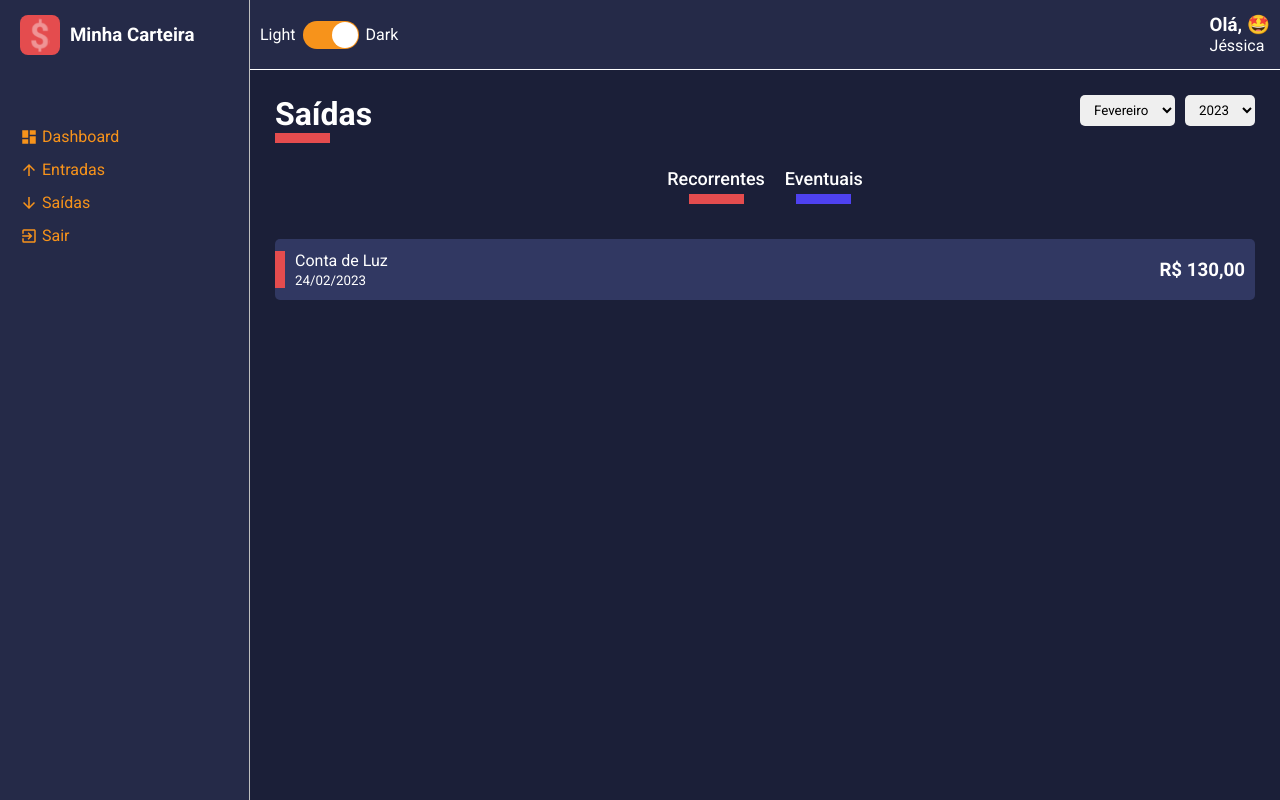
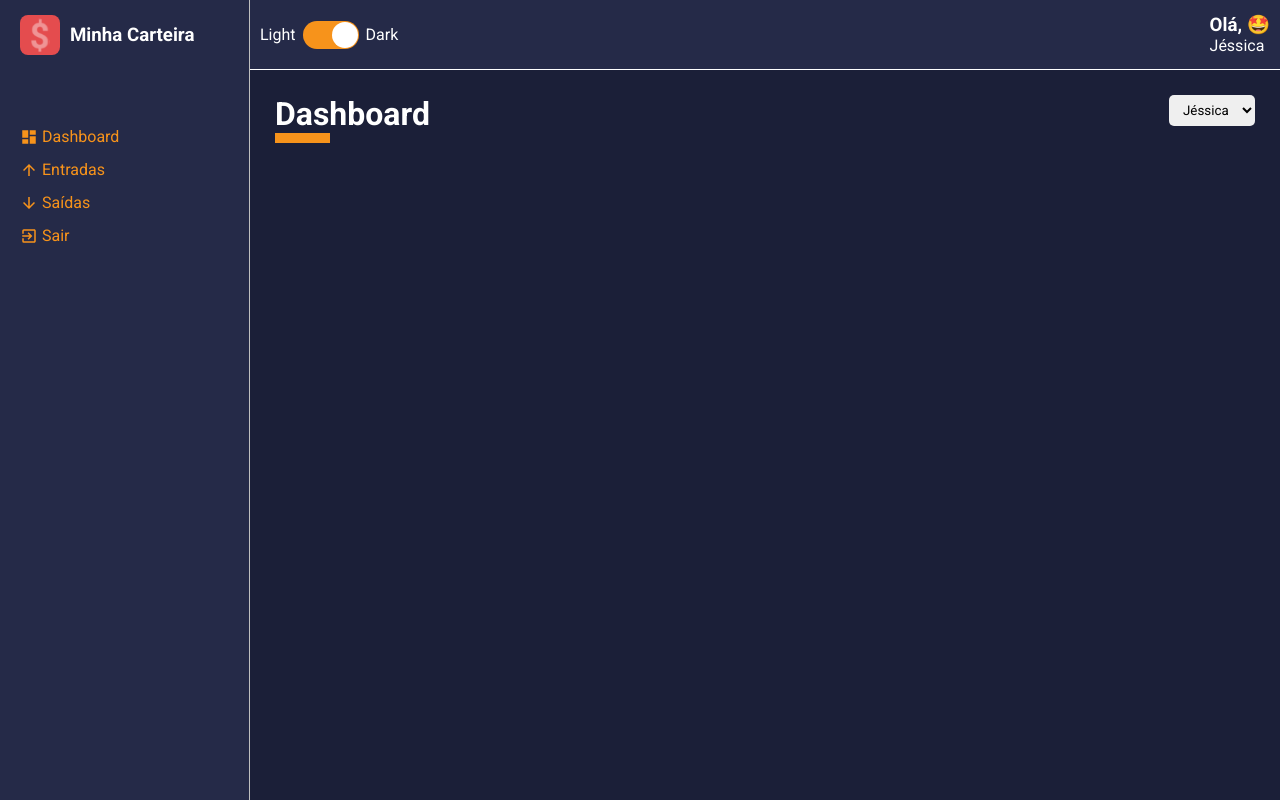
Before and after one commit to JessicaLopesDev/my-wallet-dashboard, a React (Vite) app: page /dashboard in a window 1280 px wide. Built offline with nearby package versions, Linux system fonts and the light colour scheme.

Commit message:
Cria rotas

```diff
--- a/package.json
+++ b/package.json
@@ -21,12 +21,14 @@
     "react": "^18.2.0",
     "react-dom": "^18.2.0",
     "react-icons": "^4.7.1",
+    "react-router-dom": "^6.8.1",
     "react-switch": "^7.0.0",
     "styled-components": "^5.3.6"
   },
   "devDependencies": {
     "@types/react": "^18.0.27",
     "@types/react-dom": "^18.0.10",
+    "@types/react-router-dom": "^5.3.3",
     "@types/styled-components": "^5.1.26",
     "@vitejs/plugin-react": "^3.1.0",
     "typescript": "^4.9.5",
--- a/src/App.tsx
+++ b/src/App.tsx
@@ -3,18 +3,14 @@ import React from 'react'
 import { ThemeProvider } from 'styled-components'
 import GlobalStyles from './styles/GlobalStyles'
 
-// import { Dashboard } from './pages/Dashboard'
-import { Layout } from './components/Layout'
 import dark from './styles/themes/dark'
-import { List } from './pages/List'
+import { Routes } from './routes/index'
 
 export const App: React.FC = () => {
   return (
     <ThemeProvider theme={dark}>
       <GlobalStyles />
-      <Layout>
-        <List />
-      </Layout>
+      <Routes />
     </ThemeProvider>
   )
 }
--- a/src/components/Aside/index.tsx
+++ b/src/components/Aside/index.tsx
@@ -20,15 +20,15 @@ export const Aside = () => {
       </S.Header>
 
       <S.MenuContainer>
-        <S.MenuItemLink href="#">
+        <S.MenuItemLink href="/dashboard">
           <MdDashboard />
           Dashboard
         </S.MenuItemLink>
-        <S.MenuItemLink href="#">
+        <S.MenuItemLink href="/list/entry-balance">
           <MdArrowUpward />
           Entradas
         </S.MenuItemLink>
-        <S.MenuItemLink href="#">
+        <S.MenuItemLink href="/list/exit-balance">
           <MdArrowDownward />
           Saídas
         </S.MenuItemLink>
--- a/src/components/SelectInput/index.tsx
+++ b/src/components/SelectInput/index.tsx
@@ -11,8 +11,10 @@ export const SelectInput = ({ options }: ISelectInputProps) => {
   return (
     <S.Container>
       <select>
-        {options.map((option) => (
-          <option value={option.value}>{option.label}</option>
+        {options.map((option, index) => (
+          <option value={option.value} key={index}>
+            {option.label}
+          </option>
         ))}
       </select>
     </S.Container>
--- /dev/null
+++ b/src/routes/app.routes.tsx
@@ -0,0 +1,15 @@
+import { BrowserRouter, Route, Routes } from 'react-router-dom'
+import { Layout } from '../components/Layout'
+import { Dashboard } from '../pages/Dashboard'
+import { List } from '../pages/List'
+
+export const AppRoutes = () => {
+  return (
+    <Layout>
+      <Routes>
+        <Route path="/dashboard" element={<Dashboard />} />
+        <Route path="/list/:type" element={<List />} />
+      </Routes>
+    </Layout>
+  )
+}
--- /dev/null
+++ b/src/routes/index.tsx
@@ -0,0 +1,10 @@
+import { AppRoutes } from './app.routes'
+import { BrowserRouter } from 'react-router-dom'
+
+export const Routes = () => {
+  return (
+    <BrowserRouter>
+      <AppRoutes />
+    </BrowserRouter>
+  )
+}
```
Also changed, not shown: 1 other file (tests, documents, lock files or other folders).
